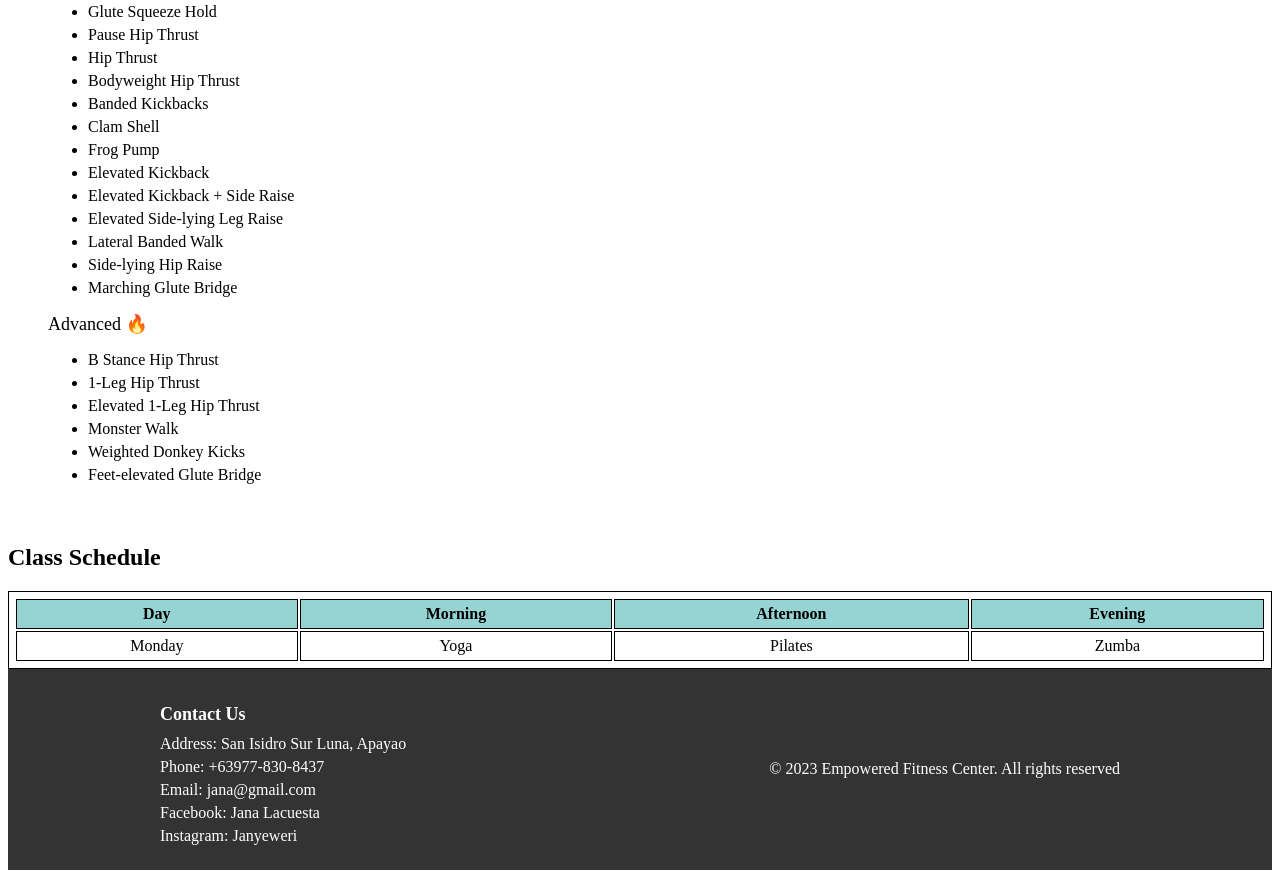
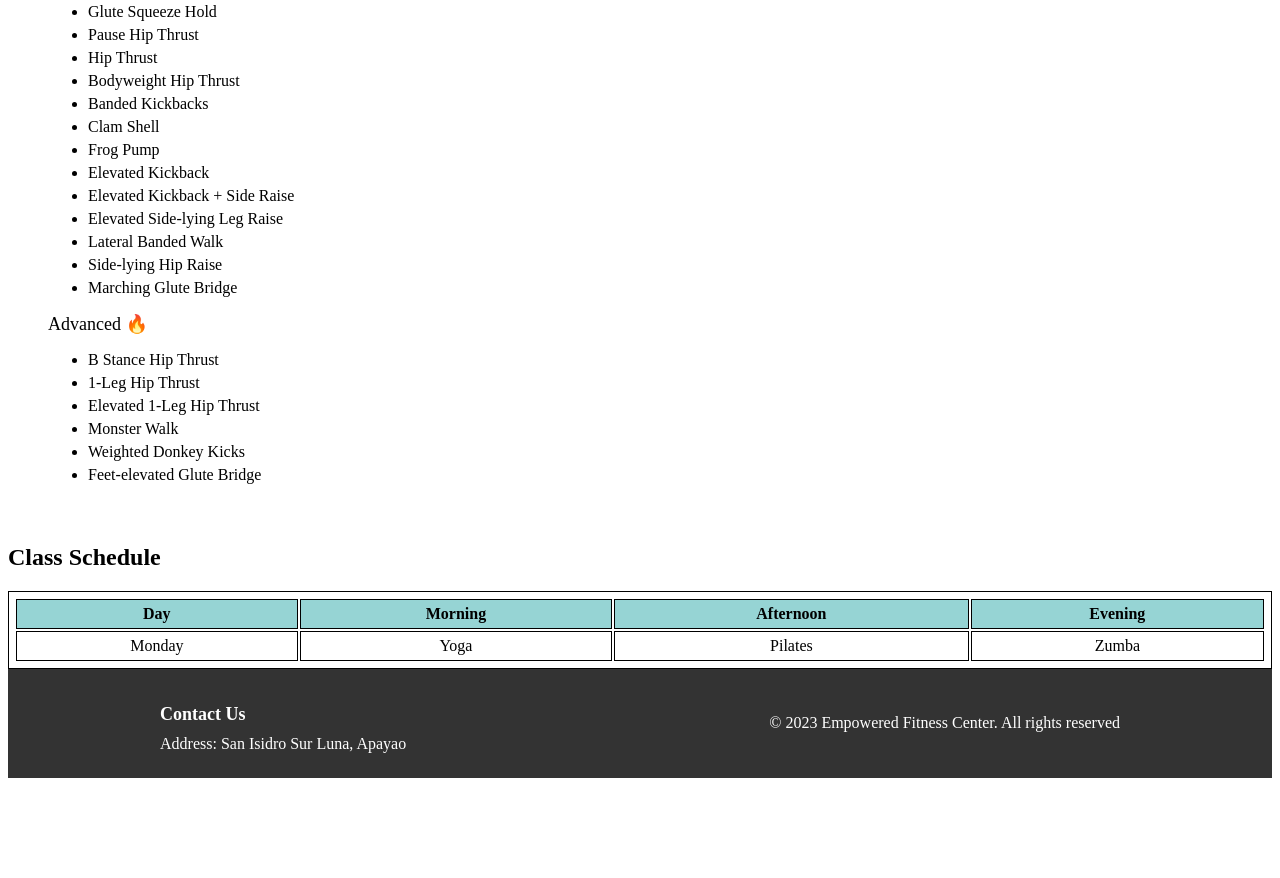
Before and after one commit to MagnumOpus1/EmpoweredWebsite, a plain HTML site: page index.html in a window 1280 px wide. Shown: the part 4136-5014 px from the top of the page. After the commit the page ends 4922 px from the top, so only its background shows below. Drawn offline with Linux system fonts and the light colour scheme; files that its build step writes are made by us from their sources.

Commit message:
second fix index html

```diff
--- a/index.html
+++ b/index.html
@@ -6,7 +6,7 @@
     <meta name="viewport" content="width=device-width, initial-scale=1.0">
     <title>Empowered Fitness Center</title>
 
-    <link rel="stylesheet" href="css/styles.css">
+    <link rel="stylesheet" href="styles.css">
 </head>
 <body>
     <div class="header">
@@ -290,10 +290,6 @@
             <div class="contact-info">
                 <h2>Contact Us</h2>
                     <p>Address: <a> San Isidro Sur Luna, Apayao</a></p>
-                    <p>Phone: <a> +63977-830-8437</a></p>
-                    <p>Email: <a> jana@gmail.com</a></p>
-                    <p>Facebook: <a href="https://www.facebook.com/lacuesta.jana">Jana Lacuesta</a></p>
-                    <p>Instagram: <a href="https://www.instagram.com/janyeweri/">Janyeweri</a></p>
             </div>
             <p>&copy; 2023 Empowered Fitness Center. All rights reserved</p>
         </div>
```
